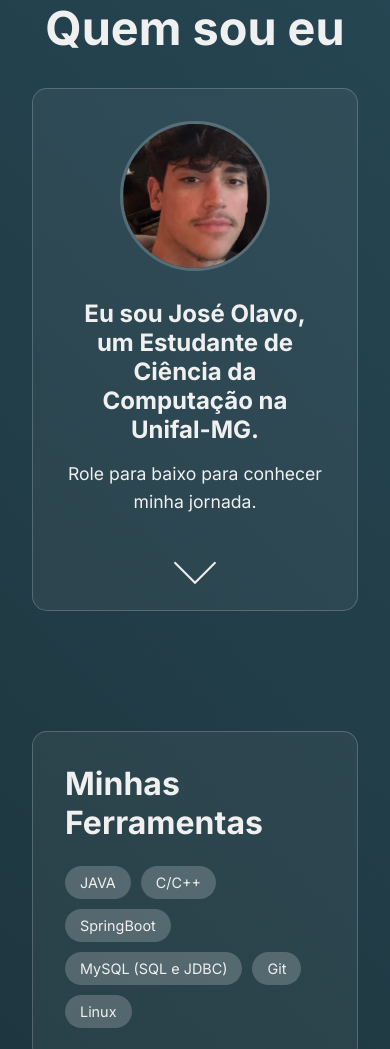
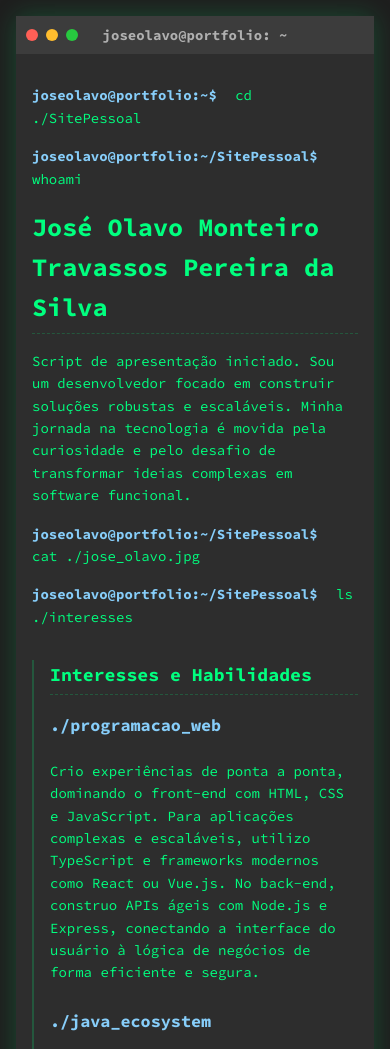
Before and after one commit to JoseTravassos01/SitePessoal-, a plain HTML site: page index.html in a window 390 px wide. Shown: the top 1049 px of the page. Drawn offline with Linux system fonts and the light colour scheme.

Commit message:
Mudança total no código

```diff
--- a/index.html
+++ b/index.html
@@ -1,99 +1,86 @@
 <!DOCTYPE html>
-<html lang="pt-br">
+<html lang="pt-BR">
 <head>
     <meta charset="UTF-8">
     <meta name="viewport" content="width=device-width, initial-scale=1.0">
-    <title>José Travassos | SitePessoal</title>
+    <title>José Olavo - Portfolio</title>
     <link rel="stylesheet" href="style.css">
     <link rel="preconnect" href="https://fonts.googleapis.com">
     <link rel="preconnect" href="https://fonts.gstatic.com" crossorigin>
-    <link href="https://fonts.googleapis.com/css2?family=Inter:wght@400;700&display=swap" rel="stylesheet">
+    <link href="https://fonts.googleapis.com/css2?family=Source+Code+Pro:wght@400;700&display=swap" rel="stylesheet">
 </head>
 <body>
 
-    <div class="landing-container">
-        <div class="sticky-column">
-            <h1 id="sticky-title">Olá.</h1>
+    <div class="page-container">
+        <div class="terminal">
+            <div class="terminal-header">
+                <div class="botoes">
+                    <span class="botao fechar"></span>
+                    <span class="botao minimizar"></span>
+                    <span class="botao maximizar"></span>
+                </div>
+                <div class="titulo-terminal">joseolavo@portfolio: ~</div>
+            </div>
+            <div class="terminal-body">
+                <p><span class="prompt">joseolavo@portfolio:~$</span> cd ./SitePessoal</p>
+                <p><span class="prompt">joseolavo@portfolio:~/SitePessoal$</span> whoami</p>
+                        <h1>José Olavo Monteiro Travassos Pereira da Silva</h1>
+                 <p>Script de apresentação iniciado. Sou um desenvolvedor focado em construir soluções robustas e escaláveis. Minha jornada na tecnologia é movida pela curiosidade e pelo desafio de transformar ideias complexas em software funcional.</p>
+                <p><span class="prompt">joseolavo@portfolio:~/SitePessoal$</span> cat ./jose_olavo.jpg</p>
+
+
+
+
+                <p><span class="prompt">joseolavo@portfolio:~/SitePessoal$</span> ls ./interesses</p>
+                <div class="secao-output">
+                    <h2>Interesses e Habilidades</h2>
+
+                    <div class="interesse">
+                        <h3>./programacao_web</h3>
+                        <p>Crio experiências de ponta a ponta, dominando o front-end com HTML, CSS e JavaScript. Para aplicações complexas e escaláveis, utilizo TypeScript e frameworks modernos como React ou Vue.js. No back-end, construo APIs ágeis com Node.js e Express, conectando a interface do usuário à lógica de negócios de forma eficiente e segura.</p>
                     </div>
 
-        <div class="scroll-column">
-           <section data-title="Quem sou eu">
-    <div class="card">
-        <div class="intro-content">
-            <div class="profile-picture">
-                <img src="eu.jpg" alt="Foto de [Seu Nome]">
+                    <div class="interesse">
+                        <h3>./java_ecosystem</h3>
+                        <p>Utilizo Java e o ecossistema Spring (especialmente Spring Boot) para desenvolver microsserviços e APIs RESTful de alta performance. Gerencio dependências com Maven/Gradle e utilizo JPA/Hibernate para a persistência de dados. Atualmente, aprofundo meus conhecimentos em containerização com Docker e orquestração com Kubernetes, visando a automação do deploy em ambientes de nuvem.</p>
+                        <ul>
+                            <li>Spring Boot & Spring MVC</li>
+                            <li>JPA / Hibernate ORM</li>
+                            <li>Docker & Fundamentos de Kubernetes</li>
+                        </ul>
                     </div>
 
-            <div class="intro-text">
-                <h2>Eu sou <strong>José Olavo, </strong> um Estudante de Ciência da Computação na Unifal-MG.</h2>
-                <p>Role para baixo para conhecer minha jornada.</p>
+                    <div class="interesse">
+                        <h3>./banco_de_dados</h3>
+                        <p>Tenho sólida experiência com bancos de dados relacionais e não relacionais. Desde a modelagem, normalização e otimização de queries em PostgreSQL e MySQL, até a flexibilidade de bancos NoSQL como MongoDB para esquemas dinâmicos. Também exploro soluções de cache em memória como Redis para maximizar a performance de aplicações.</p>
                     </div>
                 </div>
 
-        <div class="arrow-down"></div>
+                <p><span class="prompt">joseolavo@portfolio:~/SitePessoal$</span> cat ./formacao.txt</p>
+                <div class="secao-output">
+                    <h2>Formação Acadêmica</h2>
+                    <p><strong>Universidade Federal de Alfenas – Unifal – Alfenas – Minas Gerais</strong></p>
+                    <ul>
+                        <li>Bacharelado em Ciência da Computação, 2023 – Atualmente.</li>
+                    </ul>
                 </div>
-</section>
 
-            <section data-title="Habilidades">
-                <div class="card">
-                    <h2>Minhas Ferramentas</h2>
-                    <div class="skills-grid">
-                        <span>JAVA</span>
-                        <span>C/C++</span>
-                        <span>SpringBoot</span>
-                        <span>MySQL (SQL e JDBC)</span>
-                        <span>Git</span>
-                        <span>Linux</span>
+                <p><span class="prompt">joseolavo@portfolio:~/SitePessoal$</span> mail --contact</p>
+                <div class="secao-output">
+                    <h2>Contato</h2>
+                    <ul>
+                        <li><strong>LinkedIn:</strong> <a href="https://www.linkedin.com/in/jose-olavo-monteiro-5903b3338">LinkedIn/Jose_Olavo</a></li>
+                        <li><strong>GitHub:</strong> <a href="https://github.com/JoseTravassos01" target="_blank">github.com/JoseTravassos01</a></li>
+                    </ul>
                 </div>
-                </div>
-            </section>
 
-            <section data-title="Projetos">
-                <div class="card">
-                    <h2>Trabalhos Recentes</h2>
-                    <div class="project-list">
-                        <a href="https://github.com/JoseTravassos01/projetoDeBD" target="_blank">
-                            <strong>Universidade Next Level</strong>
-                            <span>Projeto de criação de um banco de dados da disciplina Banco de Dados [DCE534] (A) (08) - 2024/2, ministrada pela professora Mariane Moreira de Souza.</span>
-                        </a>
-                        <a href="https://github.com/JoseTravassos01/projetoDeGestao_Final" target="_blank">
-                            <strong>Blue Velvet Music Store Application</strong>
-                            <span>Este repositório contém uma aplicação completa separada em Frontend e Backend. A aplicação é uma loja de música chamada Blue Velvet Music Store.</span>
-                        </a>
-                    </div>
-                </div>
-            </section>
-
-           <section data-title="Contato">
-    <div class="card">
-        <h1>Me encontre nas redes abaixo:</h1>
-
-        <div class="contact-links-container">
-            <a href= "https://www.linkedin.com/in/jose-olavo-monteiro-5903b3338/" target="_blank" class="contact-button">LinkedIn</a>
-            <a href="https://www.instagram.com/joseolavomtps?igsh=OHdyeGNvaDRmbDZ0&utm_source=qr" target="_blank" class="contact-button">Instagram</a>
-        </div>
-    </div>
-</section>
+                <p><span class="prompt">joseolavo@portfolio:~/SitePessoal$</span><span class="cursor">_</span></p>
             </div>
         </div>
 
-    <script>
-        document.addEventListener('DOMContentLoaded', () => {
-            const stickyTitle = document.getElementById('sticky-title');
-            const sections = document.querySelectorAll('.scroll-column section');
-
-            const observer = new IntersectionObserver((entries) => {
-                entries.forEach(entry => {
-                    if (entry.isIntersecting) {
-
-                        stickyTitle.textContent = entry.target.getAttribute('data-title');
-                    }
-                });
-            }, { threshold: 0.6 });
-            sections.forEach(section => {
-                observer.observe(section);
-            });
-        });
-    </script>
+        <div id="profile-picture" class="profile-picture-container">
+            <img src="eu.jpg" alt="Foto de perfil de José Olavo">
+        </div>
+    </div>
     </body>
 </html>
--- a/style.css
+++ b/style.css
@@ -1,184 +1,170 @@
+/* --- CONFIGURAÇÕES GLOBAIS --- */
 :root {
-    --text-color: #f0f0f0;
-    --primary-color: #00aaff;
-    --card-bg: rgba(255, 255, 255, 0.05);
-    --card-border: rgba(255, 255, 255, 0.2);
-}
-
-* {
-    box-sizing: border-box;
-    margin: 0;
-    padding: 0;
-}
-
-html {
-    scroll-behavior: smooth;
+    --cor-fundo: #1E1E1E;
+    --cor-terminal: #2D2D2D;
+    --cor-texto: #00FF7F; /* Verde Limão */
+    --cor-prompt: #87CEFA; /* Azul Claro */
+    --cor-header: #3C3C3C;
+    --cor-sombra: rgba(0, 255, 127, 0.2);
+    --fonte-principal: 'Source Code Pro', monospace;
 }
 
 body {
-    font-family: 'Inter', sans-serif;
-    color: var(--text-color);
-    background: linear-gradient(45deg, #0f2027, #203a43, #2c5364);
-    background-size: 400% 400%;
-    animation: gradient-animation 15s ease infinite;
-    overflow: hidden;
+    background-color: var(--cor-fundo);
+    color: var(--cor-texto);
+    font-family: var(--fonte-principal);
+    font-size: 16px;
+    line-height: 1.6;
+    padding: 2rem;
+    min-height: 100vh;
+    transition: padding 0.3s ease;
 }
 
-/* Animação do fundo gradiente */
-@keyframes gradient-animation {
-    0% { background-position: 0% 50%; }
-    50% { background-position: 100% 50%; }
-    100% { background-position: 0% 50%; }
+/* ================================================================
+  <<<--- LAYOUT DA PÁGINA --->>>
+================================================================ */
+.page-container {
+    display: flex;
+    justify-content: center;
+    align-items: flex-start;
+    gap: 2rem;
+    width: 100%;
+    max-width: 1400px;
+    margin: 0 auto;
 }
 
-/* ---- LAYOUT PRINCIPAL ---- */
-.landing-container {
-    display: flex;
-    height: 100vh;
+/* ================================================================
+  <<<--- CONTAINER DA FOTO DE PERFIL (SIMPLIFICADO) --->>>
+================================================================ */
+.profile-picture-container {
+    margin-top: 50px;
+    /* Animação suave de entrada ao carregar a página */
+    animation: fadeIn 0.8s ease-out;
 }
 
-.sticky-column {
-    flex-basis: 40%;
-    display: flex;
-    justify-content: center;
-    align-items: center;
-    height: 100vh;
-    position: sticky;
-    top: 0;
+.profile-picture-container img {
+    max-width: 300px;
+    height: auto;
+    border-radius: 8px;
+    border: 1px solid var(--cor-header);
+    box-shadow: 0 0 25px var(--cor-sombra);
 }
 
-.scroll-column {
-    flex-basis: 60%;
-    overflow-y: scroll;
-    scroll-snap-type: y mandatory;
-    height: 100vh;
+
+/* --- ESTRUTURA DO TERMINAL (AJUSTES) --- */
+.terminal {
+    width: 100%;
+    max-width: 850px;
+    background-color: var(--cor-terminal);
+    border: 1px solid var(--cor-header);
+    border-radius: 8px;
+    box-shadow: 0 0 25px var(--cor-sombra);
+    overflow: hidden;
+    animation: fadeIn 0.5s ease-in-out;
+    display: flex;
+    flex-direction: column;
+    flex-shrink: 0;
 }
 
-.scroll-column section {
-    height: 100vh;
+/* O resto do CSS permanece o mesmo... */
+.terminal-header {
+    background-color: var(--cor-header);
+    padding: 0.5rem;
     display: flex;
-    justify-content: center;
     align-items: center;
-    padding: 2rem;
-    scroll-snap-align: start;
-    opacity: 0;
-    animation: fade-in 1s forwards;
-}
-@keyframes fade-in { to { opacity: 1; } }
-
-#sticky-title {
-    font-size: 6vw;
-    font-weight: 700;
-    color: var(--text-color);
-    transition: all 0.5s cubic-bezier(0.25, 1, 0.5, 1);
+    position: relative;
+    flex-shrink: 0;
 }
 
-/* ---- ESTILO DOS CARDS (GLASSMORPHISM) ---- */
-.card {
-    background: var(--card-bg);
-    border: 1px solid var(--card-border);
-    border-radius: 15px;
-    padding: 2rem;
-    backdrop-filter: blur(10px);
-    -webkit-backdrop-filter: blur(10px);
-    width: 100%;
-    max-width: 600px;
-    animation: slide-up 0.8s cubic-bezier(0.165, 0.84, 0.44, 1) forwards;
+.botoes {
+    position: absolute;
+    left: 10px;
+    display: flex;
+    gap: 8px;
 }
-@keyframes slide-up {
-    from { transform: translateY(50px); opacity: 0; }
-    to { transform: translateY(0); opacity: 1; }
+.botao {
+    display: block; width: 12px; height: 12px; border-radius: 50%;
+}
+.botao.fechar { background-color: #ff5f56; }
+.botao.minimizar { background-color: #ffbd2e; }
+.botao.maximizar { background-color: #27c93f; }
+
+.titulo-terminal {
+    color: #b0b0b0; font-weight: bold; text-align: center; flex-grow: 1;
+}
+.terminal-body {
+    padding: 1.5rem; height: 750px; overflow-y: auto; flex-grow: 1; transition: padding 0.3s ease;
 }
 
-.card h2 {
-    font-size: 2rem;
+h1, h2, h3 {
+    font-weight: 700; color: var(--cor-texto); border-bottom: 1px dashed var(--cor-sombra); padding-bottom: 5px; margin-bottom: 1rem;
+}
+h1 { font-size: 2em; }
+h2 { font-size: 1.5em; margin-top: 2rem; }
+h3 { font-size: 1.2em; border: none; color: var(--cor-prompt); }
+
+p {
     margin-bottom: 1rem;
 }
-.card p {
-    font-size: 1.1rem;
-    line-height: 1.6;
+a {
+    color: var(--cor-prompt); text-decoration: none; transition: background-color 0.2s, color 0.2s;
+}
+a:hover {
+    background-color: var(--cor-prompt); color: var(--cor-fundo); padding: 2px 4px;
+}
+ul {
+    list-style: none; padding-left: 20px; margin-bottom: 1rem;
+}
+ul li::before {
+    content: '- '; color: var(--cor-texto); padding-right: 10px;
+}
+.prompt {
+    color: var(--cor-prompt); font-weight: bold; margin-right: 10px;
+}
+.cursor {
+    display: inline-block; background-color: var(--cor-texto); width: 10px; animation: blink 1s steps(2, start) infinite;
+}
+@keyframes blink { to { visibility: hidden; } }
+@keyframes fadeIn { from { opacity: 0; transform: scale(0.95); } to { opacity: 1; transform: scale(1); } }
+.secao-output {
+    padding-left: 1rem; border-left: 2px solid var(--cor-sombra); margin-bottom: 2rem;
+}
+.interesse {
+    margin-bottom: 1.5rem;
 }
 
-/* ---- COMPONENTES ESPECÍFICOS ---- */
-.skills-grid { display: flex; flex-wrap: wrap; gap: 10px; margin-top: 1.5rem; }
-.skills-grid span { background: var(--card-border); padding: 8px 15px; border-radius: 20px; font-size: 0.9rem; }
 
-.project-list a { display: block; padding: 1rem; border-radius: 8px; text-decoration: none; color: var(--text-color); margin-bottom: 1rem; transition: background 0.3s; }
-.project-list a:hover { background: var(--card-border); }
-.project-list a strong { display: block; font-size: 1.2rem; }
-
-.button { display: inline-block; background: var(--primary-color); color: white; padding: 1rem 2rem; border-radius: 8px; text-decoration: none; font-weight: 700; margin-top: 1.5rem; transition: transform 0.3s; }
-.button:hover { transform: scale(1.05); }
-
-.arrow-down { width: 30px; height: 30px; border-left: 2px solid var(--text-color); border-bottom: 2px solid var(--text-color); transform: rotate(-45deg); margin: 2rem auto 0; animation: bounce 2s infinite; }
-@keyframes bounce { 0%, 20%, 50%, 80%, 100% { transform: translateY(0) rotate(-45deg); } 40% { transform: translateY(-15px) rotate(-45deg); } 60% { transform: translateY(-7px) rotate(-45deg); } }
-
-/* ---- RESPONSIVIDADE ---- */
-@media (max-width: 900px) {
-    .landing-container { flex-direction: column; }
-    .sticky-column { position: relative; height: 40vh; text-align: center; }
-    .scroll-column { height: auto; overflow: visible; scroll-snap-type: none; }
-    .scroll-column section { height: auto; min-height: 60vh; }
-    #sticky-title { font-size: 12vw; }
+/* ================================================================
+  <<<--- REGRAS DE RESPONSIVIDADE ATUALIZADAS --->>>
+================================================================ */
+@media (max-width: 1200px) {
+    .page-container {
+        flex-direction: column;
+        align-items: center;
+    }
+    .profile-picture-container {
+        margin-top: 0;
+        margin-bottom: 2rem;
+    }
 }
 
-/* ---- ESTILOS PARA A FOTO DE PERFIL (ADICIONE AO FINAL DO SEU CSS) ---- */
 
-.intro-content {
-    display: flex;
-    align-items: center;
-    gap: 2rem;
-    text-align: left;
+@media (max-width: 768px) {
+    body {
+        padding: 0.5rem; font-size: 14px;
+    }
+    .page-container {
+        gap: 1rem;
+    }
+    .profile-picture-container img {
+        max-width: 200px;
+    }
+    .terminal {
+        height: 100%; min-height: calc(100vh - 1rem); border-radius: 0; border: none;
+    }
+    .terminal-body {
+        height: auto; overflow-y: visible; padding: 1rem;
+    }
+    h1 { font-size: 1.8em; }
+    h2 { font-size: 1.3em; }
 }
-
-.profile-picture img {
-    width: 150px;
-    height: 150px;
-    border-radius: 50%;
-    object-fit: cover;
-    border: 3px solid var(--card-border);
-}
-
-.intro-text h2 {
-    font-size: 1.8rem;
-}
-
-/* ---- AJUSTE DE RESPONSIVIDADE PARA A FOTO ---- */
-@media (max-width: 600px) {
-    .intro-content {
-        flex-direction: column;
-        text-align: center;
-        gap: 1.5rem;
-    }
-
-    .intro-text h2 {
-        font-size: 1.5rem;
-    }
-}
-/* ---- ESTILOS PARA OS NOVOS BOTÕES DE CONTATO (ADICIONE AO FINAL DO SEU CSS) ---- */
-
-.contact-links-container {
-    display: flex;
-    justify-content: center;
-    gap: 1.5rem;
-    margin-top: 2rem;
-    flex-wrap: wrap;
-}
-.contact-button {
-    display: inline-block;
-    background: transparent;
-    border: 2px solid var(--primary-color);
-    color: var(--primary-color);
-    padding: 0.8rem 2rem;
-    border-radius: 50px;
-    text-decoration: none;
-    font-weight: 700;
-    transition: all 0.3s ease;
-}
-
-.contact-button:hover {
-    background: var(--primary-color);
-    color: #ffffff;
-    transform: translateY(-3px);
-    box-shadow: 0 10px 20px rgba(0, 0, 0, 0.2);
-}
```
Lines whose indentation alone changed are shown as unchanged.
